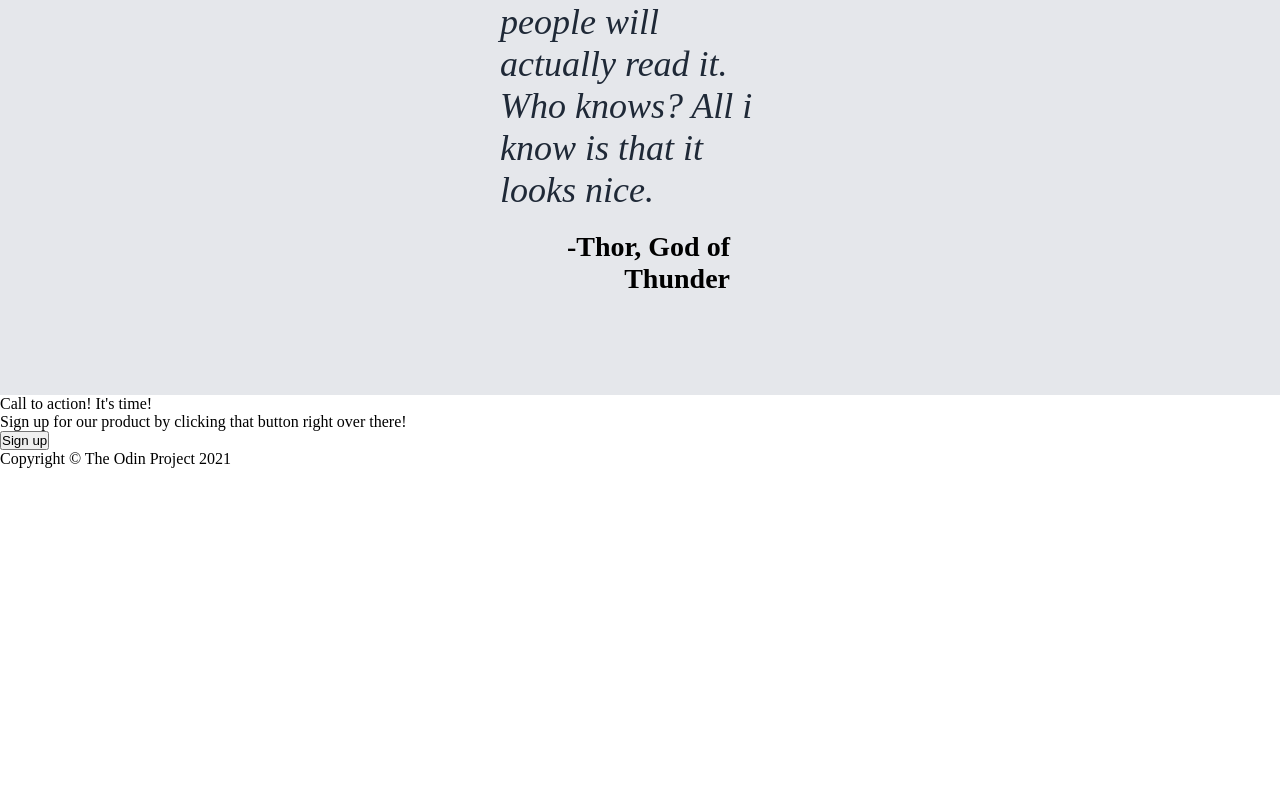
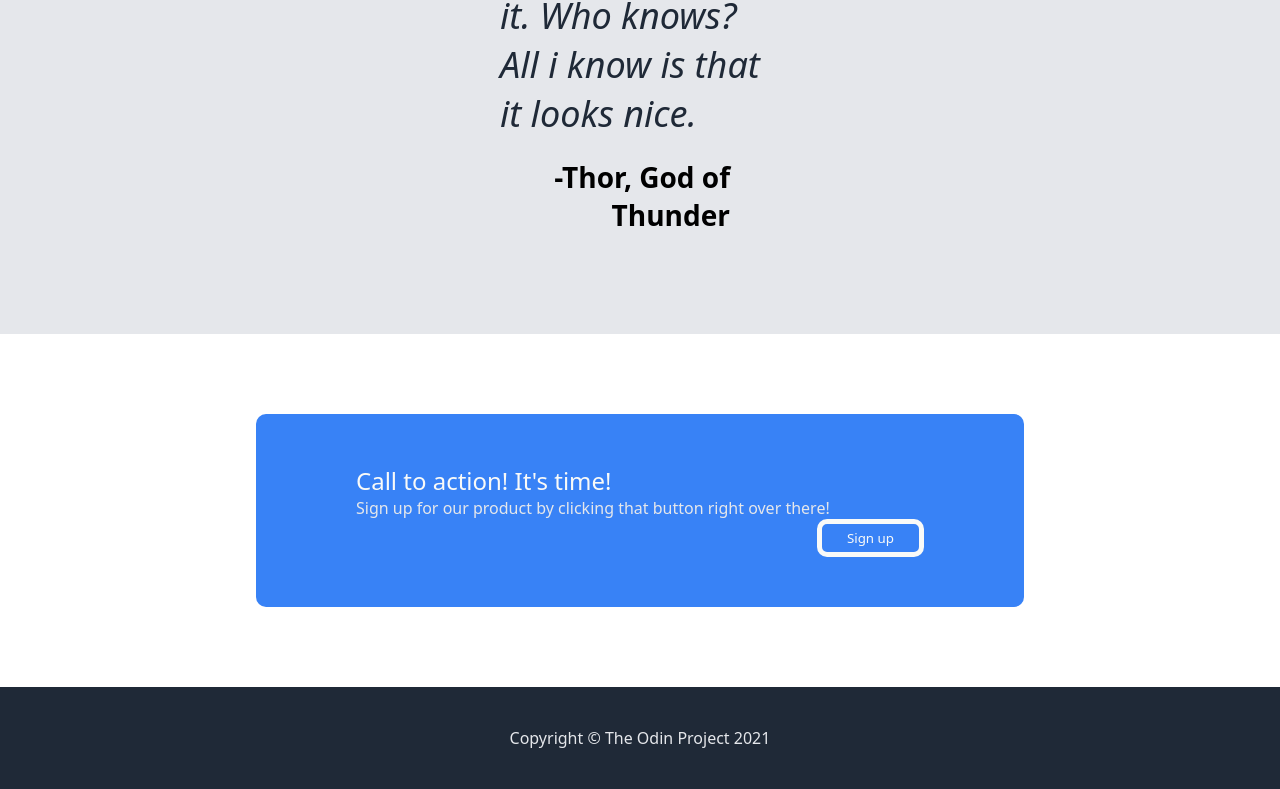
Before and after one commit to jamesBariuad/odin-landing-page, a plain HTML site: page index.html in a window 1280 px wide. Shown: the part 1716-2505 px from the top of the page. Before the commit the page ends 2184 px from the top, so only its background shows below. Drawn offline with Linux system fonts and the light colour scheme.

Commit message:
Added styling for call to action and footer section

```diff
--- a/index.html
+++ b/index.html
@@ -70,11 +70,17 @@
     </div>
 
     <div class="fourth-part">
-      <div>Call to action! It's time!</div>
-      <div>
-        Sign up for our product by clicking that button right over there!
+      <div class="call-to-action-container">
+        <div>
+          <div class="call-to-action-text">Call to action! It's time!</div>
+          <div class="call-to-action-subtext">
+            Sign up for our product by clicking that button right over there!
+          </div>
+        </div>
+        <div class="call-to-action-button-container">
+          <button class="call-to-action-button">Sign up</button>
+        </div>
       </div>
-      <button>Sign up</button>
     </div>
 
     <div class="footer">Copyright © The Odin Project 2021</div>
--- a/styles.css
+++ b/styles.css
@@ -1,51 +1,52 @@
-*{
+* {
   margin: 0;
   padding: 0;
+  font-family: system-ui, -apple-system, BlinkMacSystemFont, "Segoe UI", Roboto,
+    Oxygen, Ubuntu, Cantarell, "Open Sans", "Helvetica Neue", sans-serif;
 }
 
-.first-part{
-
+.first-part {
   background-color: #1f2937;
   padding: 0 20%;
 }
 
-.header{
+.header {
   display: flex;
   padding: 20px 0;
 }
 
-.header-logo-text{
+.header-logo-text {
   font-size: 24px;
   color: #f9faf8;
   font-weight: 800;
 }
 
-a{
+a {
   text-decoration: none;
   color: #e5e7eb;
   font-size: 18px;
 }
 
-ul{
+ul {
   list-style-type: none;
   margin-left: auto;
   display: flex;
   gap: 25px;
 }
 
-.main-text{
+.main-text {
   font-size: 48px;
   font-weight: 800;
   color: #f9faf8;
 }
 
-.secondary-text{
+.secondary-text {
   font-size: 18px;
   color: #e5e7eb;
   margin: 20px 0;
 }
 
-.hero-button{
+.hero-button {
   background-color: #3882f6;
   border-radius: 10px;
   padding: 8px 40px;
@@ -54,29 +55,30 @@ ul{
   font-weight: 800;
 }
 
-.main-image{
-    width: 700px;
-    height: 400px;
+.main-image {
+  width: 600px;
+  height: 300px;
+
   background-color: darkgray;
   color: #e5e7eb;
   text-align: center;
 }
 
-.hero-content{
+.hero-content {
   display: flex;
   align-items: center;
-    padding: 20% 0;
+  padding: 5% 0;
   gap: 10%;
+
 }
 
 /**css for second part**/
 
-.second-part{
+.second-part {
   margin-bottom: 200px;
-
 }
 
-.information-header-text{
+.information-header-text {
   font-size: 36px;
   font-weight: 800;
   color: #1f2937;
@@ -84,39 +86,39 @@ ul{
   margin: 50px 0;
 }
 
-.random-information-container{
+.random-information-container {
   display: flex;
   justify-content: center;
   gap: 54px;
-
 }
 
-
-
-.square-image-placeholder{
-    width: 200px;
+.square-image-placeholder {
+  min-width: 200px;
   height: 200px;
   border: 5px solid #3882f6;
   text-align: center;
   border-radius: 20px;
 }
 
-.info-box{
+.info-box {
   max-width: 200px;
+  display: flex;
+  flex-wrap: wrap;
+  justify-content: center;
   text-align: center;
 }
 
-.info-box div{
+.info-box div {
   color: black;
 }
 
 /**third part css**/
-.third-part{
+.third-part {
   background-color: #e5e7eb;
   padding: 100px 500px;
 }
 
-.quote-text{
+.quote-text {
   font-size: 36px;
   font-weight: 300;
   font-style: italic;
@@ -124,10 +126,60 @@ ul{
   margin-bottom: 20px;
 }
 
-.thor{
+.thor {
   text-align: right;
   margin-right: 50px;
   font-weight: 800;
   font-style: bold;
   font-size: 28px;
 }
+
+.fourth-part {
+  padding: 0 20%;
+}
+
+.call-to-action-container {
+  display: flex;
+  background-color: #3882f6;
+  padding: 50px 100px;
+  border-radius: 10px;
+  margin: 80px 0;
+  flex-wrap: wrap;
+  align-items: center;
+}
+
+.call-to-action-text {
+  color: #f9faf8;
+  font-size: 24px;
+}
+
+.call-to-action-subtext {
+  color: #e5e7eb;
+}
+
+.call-to-action-button {
+  color: #f9faf8;
+  background-color: #3882f6;
+  border: 5px solid #f9faf8;
+  margin-left: auto;
+  align-self: baseline;
+  border-radius: 10px;
+  padding: 5px 25px;
+}
+
+.call-to-action-button-container {
+  display: flex;
+  align-items: center;
+  justify-content: center;
+  margin-left: auto;
+}
+
+
+.footer{
+    color: #e5e7eb;
+    display: flex;
+    justify-content: center;
+    align-items: center;
+    padding: 40px 0px;
+    background-color: #1f2937;
+}
```
Lines whose indentation alone changed are shown as unchanged.
